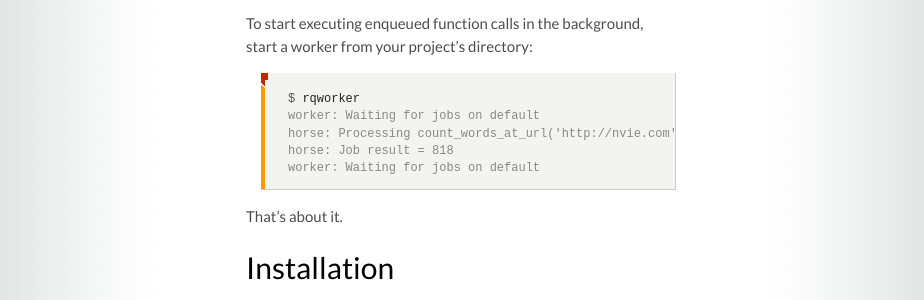
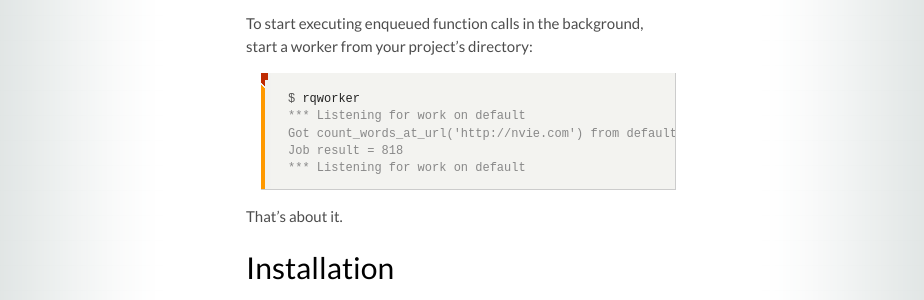
Before and after one commit to rq/rq, a Jekyll site: the page built from index.md, in a window 1280 px wide. Shown: the part 1234-1534 px from the top of the page, without its empty margins (179-1103 px from the left). Built offline with Jekyll 4.4.1, drawn with Linux system fonts in a browser that asks for light colours; some web fonts are replaced; Markdown is read by kramdown in place of the engine named in the settings.

Commit message:
Update lots-o-docs.

```diff
--- a/index.md
+++ b/index.md
@@ -61,10 +61,10 @@ from your project's directory:
 
 {% highlight console %}
 $ rqworker
-worker: Waiting for jobs on default
-horse: Processing count_words_at_url('http://nvie.com') from default
-horse: Job result = 818
-worker: Waiting for jobs on default
+*** Listening for work on default
+Got count_words_at_url('http://nvie.com') from default
+Job result = 818
+*** Listening for work on default
 {% endhighlight %}
 
 That's about it.
```
Also changed, not shown: docs/monitoring.md (+40 -24 lines).
